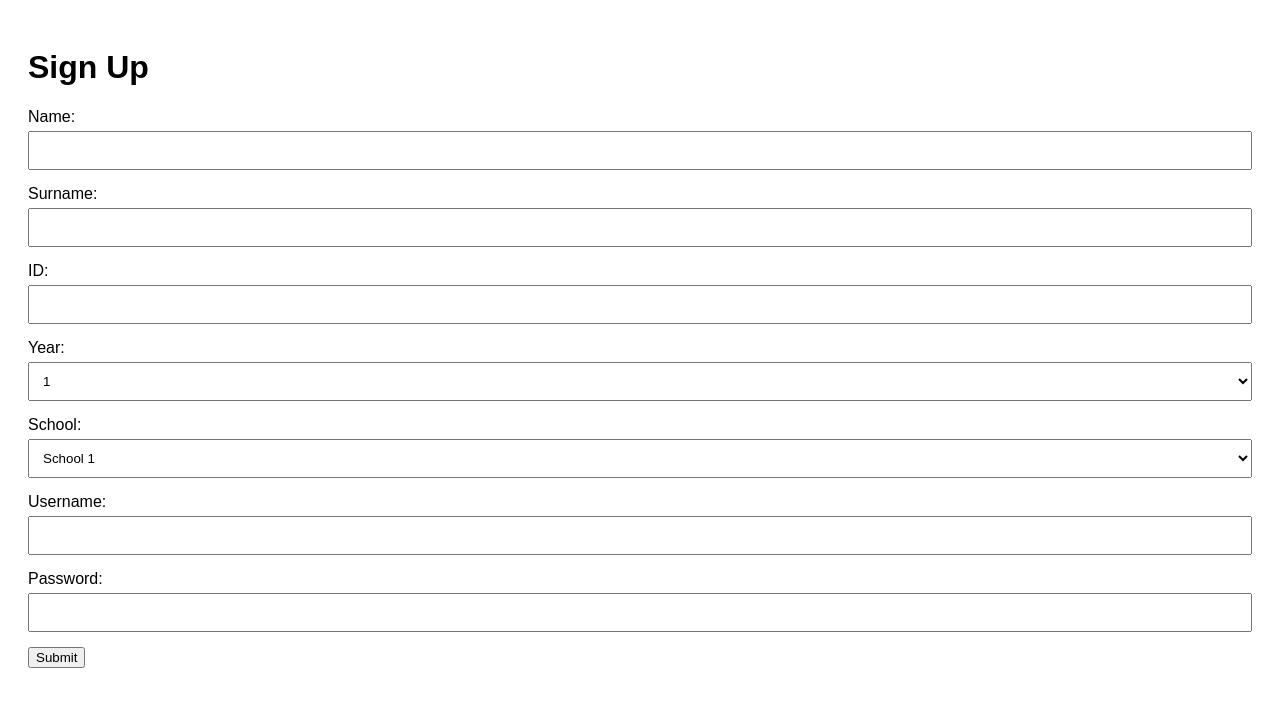
After one commit to Pattrapol-Yaowaraj/All-IT-By-Jing-, a Django app: page /signup in a window 1280 px wide. The commit adds this page. Shown: the top 707 px of the page. Run offline with Django 4.2, Linux system fonts and the light colour scheme.

Commit message:
148: Sign-in, up
Edit Sign-in, Create Sign-up Layout

```diff
--- /dev/null
+++ b/All_IT/home/template/home/signup.html
@@ -0,0 +1,77 @@
+<!DOCTYPE html>
+<html lang="en">
+<head>
+  <meta charset="UTF-8">
+  <meta name="viewport" content="width=device-width, initial-scale=1.0">
+  <title>Sign Up</title>
+  <style>
+    body {
+      font-family: Arial, sans-serif;
+      padding: 20px;
+    }
+    .form-group {
+      margin-bottom: 15px;
+    }
+    label {
+      display: block;
+      margin-bottom: 5px;
+    }
+    input, select {
+      width: 100%;
+      padding: 10px;
+      box-sizing: border-box;
+    }
+  </style>
+</head>
+<body>
+  <h1>Sign Up</h1>
+  <form>
+    <div class="form-group">
+      <label for="name">Name:</label>
+      <input type="text" id="name" name="name" required>
+    </div>
+
+    <div class="form-group">
+      <label for="surname">Surname:</label>
+      <input type="text" id="surname" name="surname" required>
+    </div>
+
+    <div class="form-group">
+      <label for="id">ID:</label>
+      <input type="text" id="id" name="id" required>
+    </div>
+
+    <div class="form-group">
+      <label for="year">Year:</label>
+      <select id="year" name="year" required>
+        <option value="1">1</option>
+        <option value="2">2</option>
+        <option value="3">3</option>
+        <option value="4">4</option>
+      </select>
+    </div>
+
+    <div class="form-group">
+      <label for="school">School:</label>
+      <select id="school" name="school" required>
+        <option value="1">School 1</option>
+        <option value="2">School 2</option>
+        <option value="3">School 3</option>
+        <option value="4">School 4</option>
+      </select>
+    </div>
+
+    <div class="form-group">
+      <label for="username">Username:</label>
+      <input type="text" id="username" name="username" required>
+    </div>
+
+    <div class="form-group">
+      <label for="password">Password:</label>
+      <input type="password" id="password" name="password" required>
+    </div>
+
+    <button type="submit">Submit</button>
+  </form>
+</body>
+</html>
--- a/All_IT/home/urls.py
+++ b/All_IT/home/urls.py
@@ -1,6 +1,8 @@
 from django.urls import path
-from .views import Home
+from .views import Home, Display, Signup
 
 urlpatterns = [
     path('', Home),
+    path('display', Display),
+    path('signup', Signup),
 ]
--- a/All_IT/home/views.py
+++ b/All_IT/home/views.py
@@ -3,3 +3,9 @@ from django.http import HttpResponse
 
 def Home(request):
     return render(request, 'home/home.html')
+
+def Display(request):
+    return render(request, 'home/display.html')
+
+def Signup(request):
+    return render(request, 'home/signup.html')
```
Also changed, not shown: All_IT/All_IT/settings.py (+6 -2 lines), All_IT/home/template/home/display.html (added, +18 -0 lines), All_IT/home/template/home/home.html (+5 -3 lines), All_IT/static/display/shocked.png (added).
